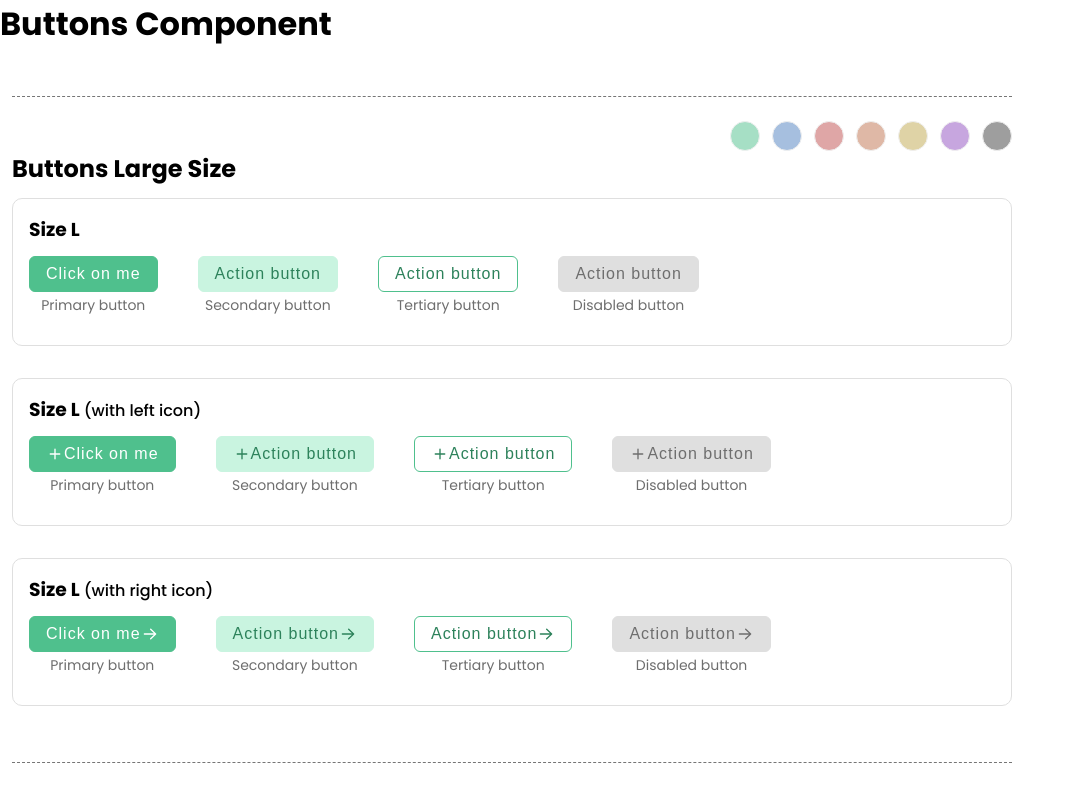
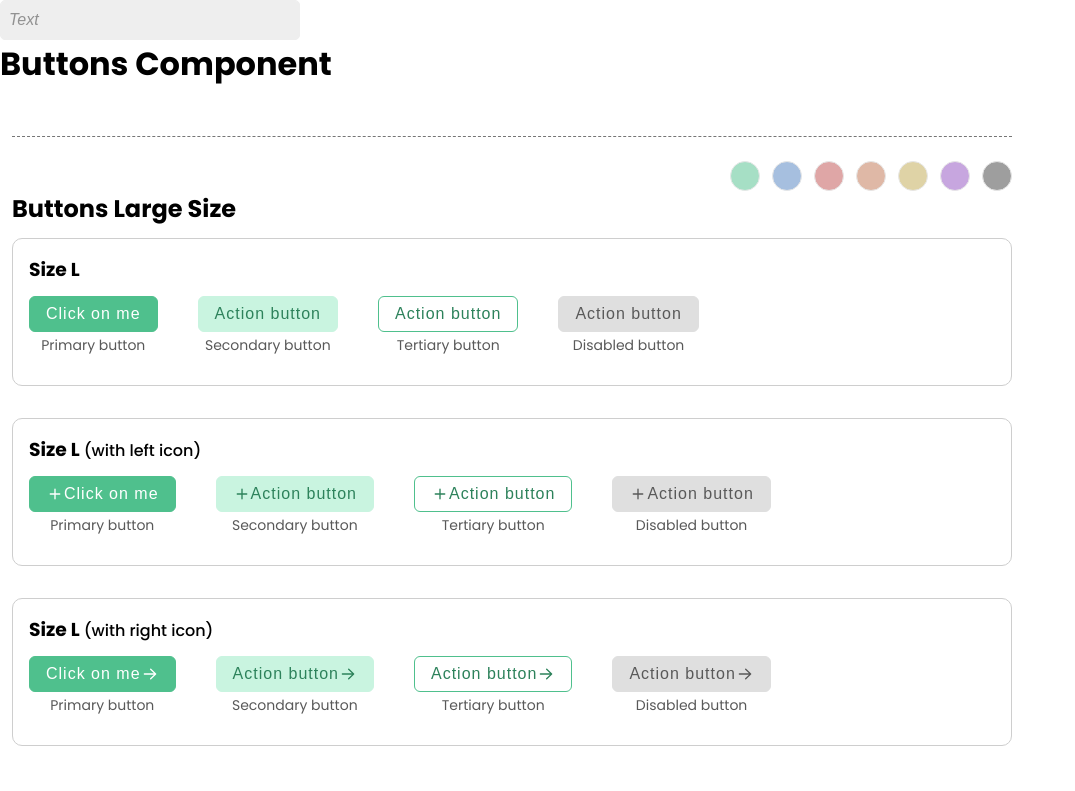
Before and after one commit to sebdevweb/projet-10-atomic-design, a Vue app: page / in a window 1280 px wide. Shown: the top 791 px of the page, without its empty margins (0-1075 px from the left). Built offline with nearby package versions, Linux system fonts and the light colour scheme.

Commit message:
[ATOMIC-DESIGN-VUE-APP] Add FormInput.vue

```diff
--- a/src/App.vue
+++ b/src/App.vue
@@ -1,10 +1,12 @@
 <template>
+  <InputForm />
   <Buttons />
 </template>
 
 
 <script setup>
   import Buttons from './components/molecules/Buttons.vue';
+  import InputForm from './components/atoms/InputForm.vue';
 
 </script>
 
--- a/src/assets/css/main.css
+++ b/src/assets/css/main.css
@@ -95,7 +95,7 @@ button:active {
 }
 button:disabled {
   background-color: #dfdfdf;
-  color: #6e6e6e;
+  color: #595959;
   border: 1px solid #dfdfdf;
   cursor: not-allowed;
 }
@@ -144,6 +144,43 @@ button.red:hover {
   transition: 0.2s ease-out;
 }
 
+input {
+  height: 40px;
+  max-width: 300px;
+  width: 100%;
+  border-radius: 5px;
+  border: 1px solid #eeeeee;
+  background: #eeeeee;
+  padding: 8px;
+  font-size: 16px;
+  color: #595959;
+  transition: ease-in 0.1s;
+}
+input::placeholder {
+  font-size: 16px;
+  color: #919191;
+  font-style: italic;
+}
+input:hover {
+  border: 1px solid #cecece;
+  transition: ease-out 0.2s;
+}
+input:focus-within {
+  outline: 1px solid #919191;
+  border: none;
+}
+input:disabled {
+  background-color: #cecece;
+  color: #ffffff;
+  cursor: not-allowed;
+}
+input:disabled::placeholder {
+  color: #ffffff;
+}
+input:disabled:hover {
+  border: 1px solid #cecece;
+}
+
 .buttons {
   max-width: 1000px;
   margin: 12px;
@@ -183,13 +220,13 @@ button.red:hover {
 }
 .buttons.blue .buttons__container--line-group :disabled {
   background-color: #dfdfdf;
-  color: #6e6e6e;
+  color: #595959;
   border: 1px solid #dfdfdf;
   cursor: not-allowed;
 }
 .buttons.blue .buttons__container--line-group :disabled:hover {
   background-color: #dfdfdf;
-  color: #6e6e6e;
+  color: #595959;
   border: 1px solid #dfdfdf;
 }
 .buttons.red .buttons__container--line-group .primary {
@@ -227,13 +264,13 @@ button.red:hover {
 }
 .buttons.red .buttons__container--line-group :disabled {
   background-color: #dfdfdf;
-  color: #6e6e6e;
+  color: #595959;
   border: 1px solid #dfdfdf;
   cursor: not-allowed;
 }
 .buttons.red .buttons__container--line-group :disabled:hover {
   background-color: #dfdfdf;
-  color: #6e6e6e;
+  color: #595959;
   border: 1px solid #dfdfdf;
 }
 .buttons.orange .buttons__container--line-group .primary {
@@ -271,13 +308,13 @@ button.red:hover {
 }
 .buttons.orange .buttons__container--line-group :disabled {
   background-color: #dfdfdf;
-  color: #6e6e6e;
+  color: #595959;
   border: 1px solid #dfdfdf;
   cursor: not-allowed;
 }
 .buttons.orange .buttons__container--line-group :disabled:hover {
   background-color: #dfdfdf;
-  color: #6e6e6e;
+  color: #595959;
   border: 1px solid #dfdfdf;
 }
 .buttons.yellow .buttons__container--line-group .primary {
@@ -315,13 +352,13 @@ button.red:hover {
 }
 .buttons.yellow .buttons__container--line-group :disabled {
   background-color: #dfdfdf;
-  color: #6e6e6e;
+  color: #595959;
   border: 1px solid #dfdfdf;
   cursor: not-allowed;
 }
 .buttons.yellow .buttons__container--line-group :disabled:hover {
   background-color: #dfdfdf;
-  color: #6e6e6e;
+  color: #595959;
   border: 1px solid #dfdfdf;
 }
 .buttons.purple .buttons__container--line-group .primary {
@@ -359,13 +396,13 @@ button.red:hover {
 }
 .buttons.purple .buttons__container--line-group :disabled {
   background-color: #dfdfdf;
-  color: #6e6e6e;
+  color: #595959;
   border: 1px solid #dfdfdf;
   cursor: not-allowed;
 }
 .buttons.purple .buttons__container--line-group :disabled:hover {
   background-color: #dfdfdf;
-  color: #6e6e6e;
+  color: #595959;
   border: 1px solid #dfdfdf;
 }
 .buttons.black .buttons__container--line-group .primary {
@@ -403,13 +440,13 @@ button.red:hover {
 }
 .buttons.black .buttons__container--line-group :disabled {
   background-color: #dfdfdf;
-  color: #6e6e6e;
+  color: #595959;
   border: 1px solid #dfdfdf;
   cursor: not-allowed;
 }
 .buttons.black .buttons__container--line-group :disabled:hover {
   background-color: #dfdfdf;
-  color: #6e6e6e;
+  color: #595959;
   border: 1px solid #dfdfdf;
 }
 .buttons .container__switch--color {
@@ -420,7 +457,7 @@ button.red:hover {
 .buttons .container__switch--color .select__color {
   border-radius: 50%;
   background-color: #ffffff;
-  border: 1px solid #dfdfdf;
+  border: 1px solid #cecece;
   width: 30px;
   height: 30px;
   opacity: 0.5;
@@ -452,7 +489,7 @@ button.red:hover {
   background-color: #404040;
 }
 .buttons__container {
-  border: 1px solid #dfdfdf;
+  border: 1px solid #cecece;
   padding: 16px;
   border-radius: 10px;
   margin: 12px 0 32px 0;
@@ -467,7 +504,7 @@ button.red:hover {
 }
 .buttons__container--line-group label {
   font-size: 14px;
-  color: #6e6e6e;
+  color: #595959;
 }
 .buttons:not(:last-child) {
   margin-bottom: 0;
--- a/src/assets/sass/_variables.scss
+++ b/src/assets/sass/_variables.scss
@@ -1,7 +1,9 @@
 // COLORS
 $c-white: #ffffff;
-$c-grey-light: #dfdfdf;
-$c-grey_dark: #6e6e6e;
+$c-grey: #919191;
+$c-grey_light: #cecece;
+$c-grey_extra-light: #eeeeee;
+$c-grey_dark: #595959;
 
 $c-green: #4fc08d;
 $c-green_hover: #42ab7c;
--- /dev/null
+++ b/src/assets/sass/atoms/_InputForm.scss
@@ -0,0 +1,36 @@
+input {
+  height: 40px;
+  max-width: 300px;
+  width: 100%;
+  border-radius: 5px;
+  border: 1px solid $c-grey_extra-light;
+  background: $c-grey_extra-light;
+  padding: $space-2;
+  font-size: 16px;
+  color: $c-grey_dark;
+  transition: ease-in .1s;
+  &::placeholder {
+    font-size: 16px;
+    color:$c-grey;
+    font-style: italic;
+  }
+  &:hover {
+    border: 1px solid $c-grey_light;
+    transition: ease-out .2s;
+  }
+  &:focus-within {
+    outline: 1px solid $c-grey;
+    border: none;
+  }
+  &:disabled {
+    background-color: $c-grey_light;
+    color: $c-white;
+    cursor: not-allowed;
+    &::placeholder {
+      color: $c-white;
+    }
+    &:hover {
+      border: 1px solid $c-grey_light;
+    }
+  }
+}
--- a/src/assets/sass/main.scss
+++ b/src/assets/sass/main.scss
@@ -7,6 +7,7 @@
 
 // ATOMS
 @import './atoms/Button';
+@import './atoms/InputForm';
 
 // MOLECULES
 @import './molecules/Buttons';
--- /dev/null
+++ b/src/components/atoms/InputForm.vue
@@ -0,0 +1,10 @@
+<template>
+  <form action="">
+    <input type="text" placeholder="Text">
+  </form>
+</template>
+
+
+<script>
+
+</script>
```
Also changed, not shown: 2 other files (tests, documents, lock files or other folders).
